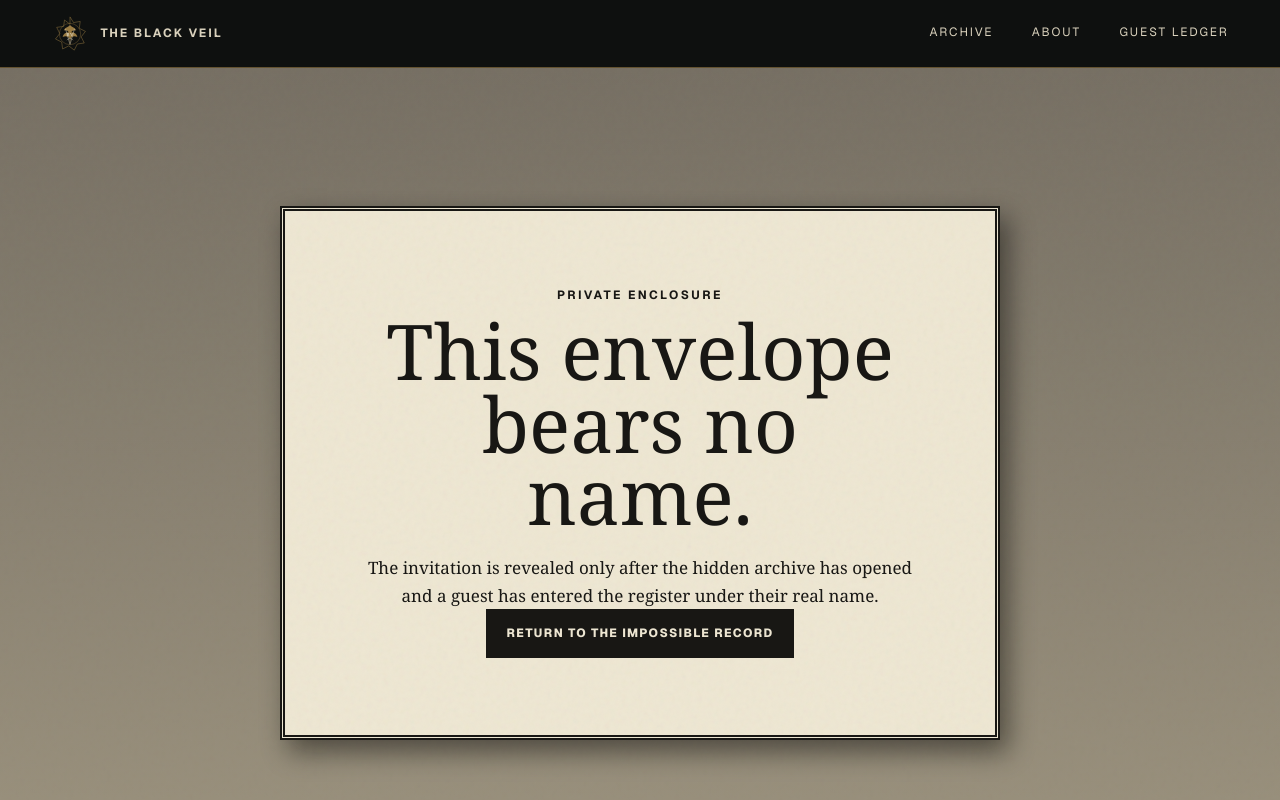
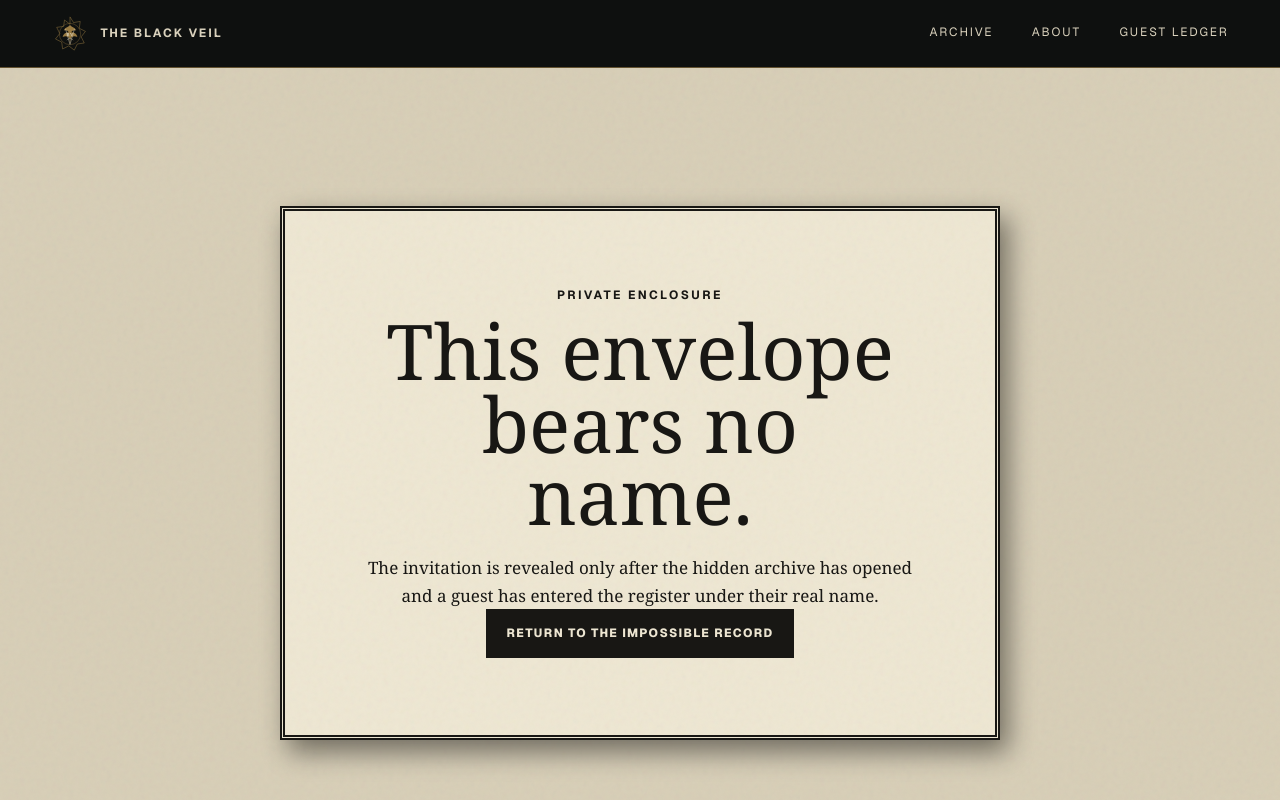
Before and after one commit to joeylandry/black-veil, a Next.js app: page /invitation in a window 1280 px wide. Shown: the top 800 px of the page. Built offline with nearby package versions, Linux system fonts and the light colour scheme.

Commit message:
Remove background layers on invitation page, flyer sits on site background
Co-Authored-By: Claude Sonnet 5 <noreply@anthropic.com>
Claude-Session: https://claude.ai/code/session_01CP2ApHjeitxepcc4oEmWf2

```diff
--- a/src/app/globals.css
+++ b/src/app/globals.css
@@ -333,7 +333,8 @@ img { max-width: 100%; height: auto; }
 .central-questions > p:not(.eyebrow) { max-width: 700px; margin: 0 auto 2rem; }
 
 /* Guest register and invitation */
-.guest-ledger-page, .invitation-page { min-height: 78vh; padding: clamp(3rem, 7vw, 7rem) clamp(.75rem, 5vw, 5rem); background: linear-gradient(#777064, #9d947f); }
+.guest-ledger-page, .invitation-page { min-height: 78vh; padding: clamp(3rem, 7vw, 7rem) clamp(.75rem, 5vw, 5rem); }
+.guest-ledger-page { background: linear-gradient(#777064, #9d947f); }
 .ledger-checking { padding: 8rem 1rem; text-align: center; font-family: var(--font-sans), Arial, sans-serif; font-size: .75rem; letter-spacing: .12em; text-transform: uppercase; }
 .ledger-form { max-width: 720px; margin: 0 auto; padding: clamp(1.5rem, 5vw, 3.2rem); background: var(--paper-light); border: 1px solid #6f6758; box-shadow: 10px 15px 28px var(--shadow); }
 .ledger-form > header { padding-bottom: 1.4rem; border-bottom: 4px double var(--ink); text-align: center; }
```
